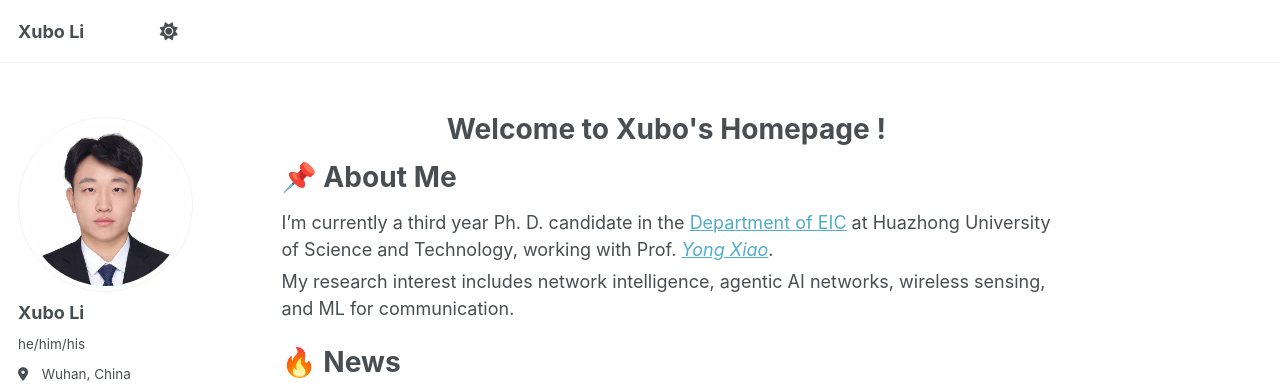
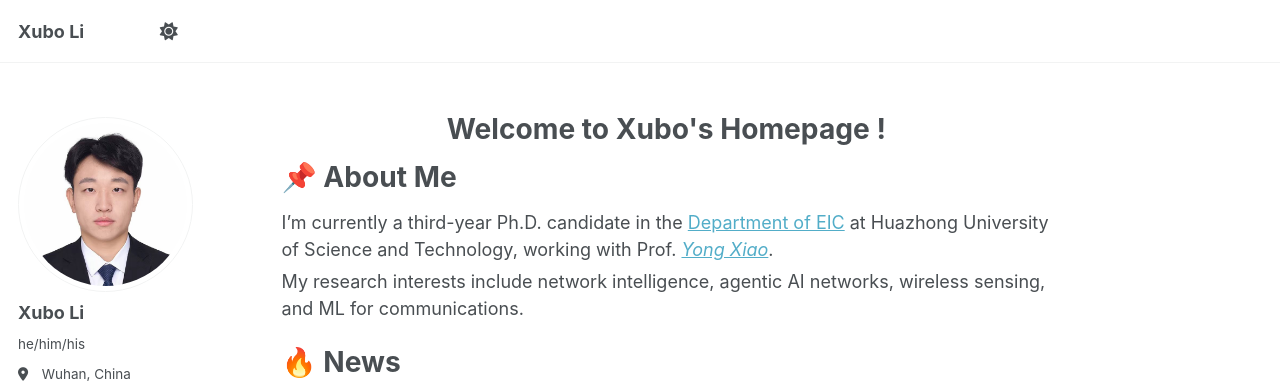
Before and after one commit to XuboLee/xubolee.github.io, a Jekyll site: the page built from _pages/about.md, in a window 1280 px wide and 1400 px high. Shown: the top 392 px of the window. Built offline with Jekyll 4.4.1, drawn with Linux system fonts in a browser that asks for light colours; some web fonts are replaced; a script that is not in the unit is left out.

Commit message:
Update about.md

```diff
--- a/_pages/about.md
+++ b/_pages/about.md
@@ -12,11 +12,11 @@ redirect_from:
 </div>
 
 # 📌 About Me
-I'm currently a third year Ph. D. candidate in the [Department of EIC](https://ei.hust.edu.cn/) at Huazhong University of Science and Technology, working with Prof. [<em>Yong Xiao</em>](https://sites.google.com/site/xyong2007/home).<br>
+I'm currently a third-year Ph.D. candidate in the [Department of EIC](https://ei.hust.edu.cn/) at Huazhong University of Science and Technology, working with Prof. [<em>Yong Xiao</em>](https://sites.google.com/site/xyong2007/home).<br>
 
 <div style="margin-top: -1rem;"></div>
 
-My research interest includes network intelligence, agentic AI networks, wireless sensing, and ML for communication.
+My research interests include network intelligence, agentic AI networks, wireless sensing, and ML for communications.
 
 # 🔥 News
 <span style="background-color: #e9ecef; padding: 4px 8px; border-radius: 6px; font-size: 0.9em; margin-right: 8px; display: inline-block; vertical-align: middle;"><strong>Jan. 2026</strong></span>
```
Also changed, not shown: other parts of _pages/about.md (+3 -3 lines).
